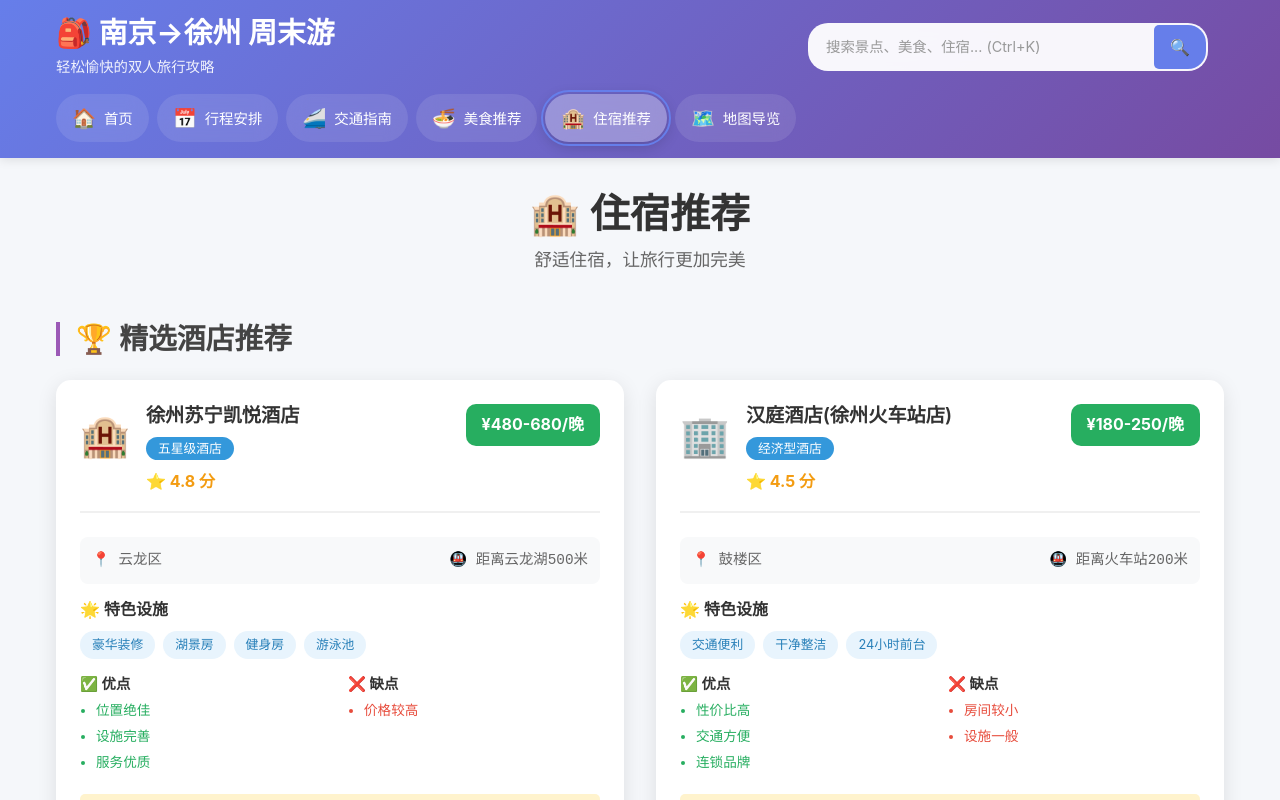
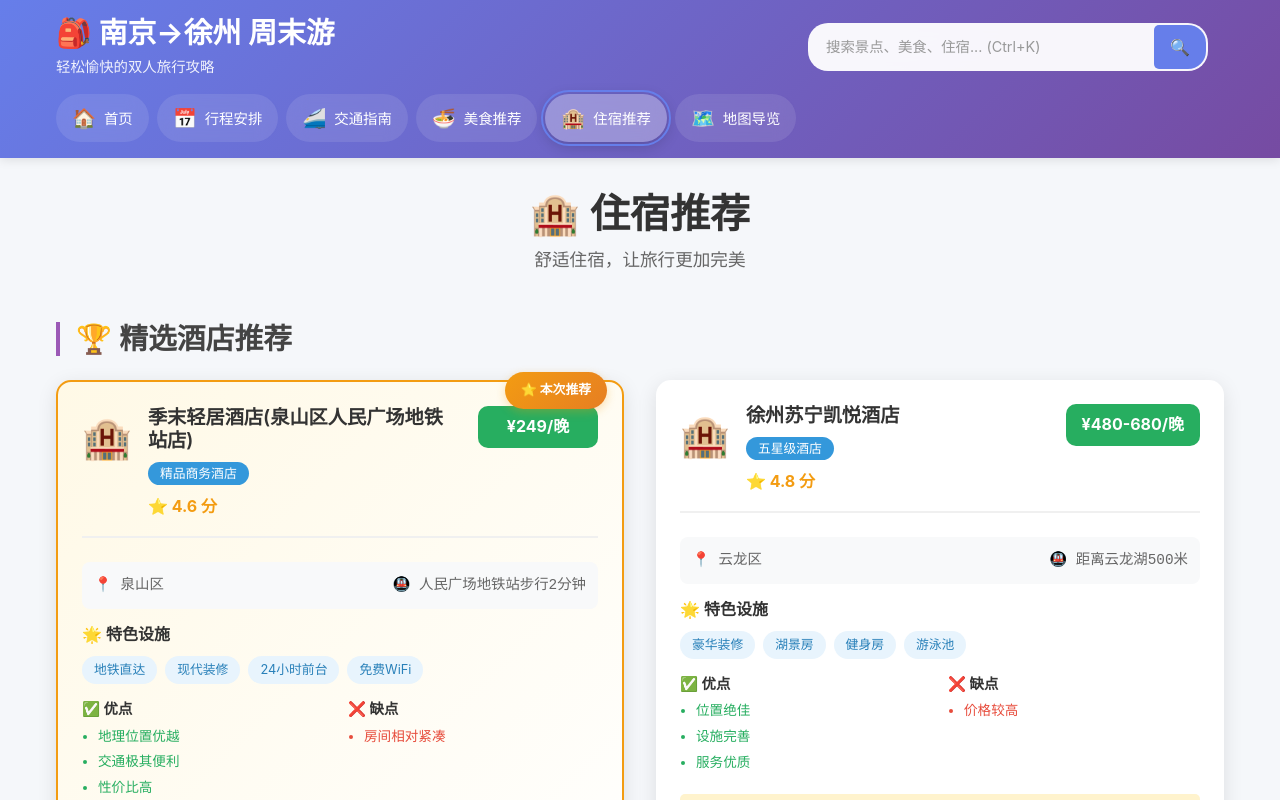
Before and after one commit to junzai-walk/travel, a React (Vite) app: page / in a window 1280 px wide. Both pictures are taken after a click on the button "🏨 住宿推荐". Shown: the top 800 px of the page. Built offline with nearby package versions, Linux system fonts and the light colour scheme.

Commit message:
feat: 信息调整

```diff
--- a/src/components/Accommodation.css
+++ b/src/components/Accommodation.css
@@ -44,11 +44,31 @@
   padding: 1.5rem;
   box-shadow: 0 5px 20px rgba(0,0,0,0.1);
   transition: transform 0.3s ease, box-shadow 0.3s ease;
+  position: relative;
 }
 
 .hotel-card:hover {
   transform: translateY(-5px);
   box-shadow: 0 10px 30px rgba(0,0,0,0.15);
+}
+
+.hotel-card.recommended {
+  border: 2px solid #f39c12;
+  background: linear-gradient(135deg, #fff9e6 0%, #ffffff 100%);
+}
+
+.recommended-badge {
+  position: absolute;
+  top: -10px;
+  right: 15px;
+  background: linear-gradient(135deg, #f39c12 0%, #e67e22 100%);
+  color: white;
+  padding: 0.5rem 1rem;
+  border-radius: 20px;
+  font-size: 0.8rem;
+  font-weight: bold;
+  box-shadow: 0 3px 10px rgba(243, 156, 18, 0.3);
+  z-index: 10;
 }
 
 .hotel-header {
--- a/src/components/Accommodation.jsx
+++ b/src/components/Accommodation.jsx
@@ -3,6 +3,21 @@ import './Accommodation.css';
 
 const Accommodation = () => {
   const hotels = [
+    {
+      name: '季末轻居酒店(泉山区人民广场地铁站店)',
+      type: '精品商务酒店',
+      rating: 4.6,
+      price: '¥249/晚',
+      location: '泉山区',
+      distance: '人民广场地铁站步行2分钟',
+      features: ['地铁直达', '现代装修', '24小时前台', '免费WiFi'],
+      pros: ['地理位置优越', '交通极其便利', '性价比高', '服务贴心'],
+      cons: ['房间相对紧凑'],
+      suitable: '注重交通便利的旅客',
+      booking: '美团、携程、飞猪',
+      image: '🏨',
+      recommended: true
+    },
     {
       name: '徐州苏宁凯悦酒店',
       type: '五星级酒店',
@@ -129,7 +144,12 @@ const Accommodation = () => {
         <h3>🏆 精选酒店推荐</h3>
         <div className="hotels-grid">
           {hotels.map((hotel, index) => (
-            <div key={index} className="hotel-card">
+            <div key={index} className={`hotel-card ${hotel.recommended ? 'recommended' : ''}`}>
+              {hotel.recommended && (
+                <div className="recommended-badge">
+                  ⭐ 本次推荐
+                </div>
+              )}
               <div className="hotel-header">
                 <div className="hotel-icon">{hotel.image}</div>
                 <div className="hotel-basic">
--- a/src/components/TravelPlan.jsx
+++ b/src/components/TravelPlan.jsx
@@ -4,9 +4,9 @@ import './TravelPlan.css';
 const TravelPlan = () => {
   // 默认预算数据
   const defaultBudgetData = [
-    { id: 'transport', category: '交通费', amount: 180, detail: '高铁往返 ¥89.5×2', editable: true },
-    { id: 'accommodation', category: '住宿费', amount: 300, detail: '一晚住宿（双人）', editable: true },
-    { id: 'food', category: '餐饮费', amount: 200, detail: '三餐+小吃（两人）', editable: true },
+    { id: 'transport', category: '交通费', amount: 495, detail: 'G2700高铁¥290+K347火车¥205', editable: true },
+    { id: 'accommodation', category: '住宿费', amount: 498, detail: '季末轻居酒店两晚 ¥249×2', editable: true },
+    { id: 'food', category: '餐饮费', amount: 300, detail: '三餐+小吃（两人）', editable: true },
     { id: 'tickets', category: '门票费', amount: 100, detail: '景点门票（两人）', editable: true },
     { id: 'localTransport', category: '市内交通', amount: 50, detail: '地铁+公交+打车', editable: true },
     { id: 'shopping', category: '购物费', amount: 100, detail: '特产+纪念品', editable: true }
@@ -115,39 +115,39 @@ const TravelPlan = () => {
   const itinerary = [
     {
       day: '周五',
-      date: '晚上',
+      date: '7月18日',
       title: '出发日 - 南京到徐州',
       activities: [
         {
-          time: '18:00',
+          time: '19:30',
           activity: '南京南站集合',
-          description: '提前30分钟到达，取票安检',
-          tips: '建议提前网上购票，避免排队',
+          description: '提前1小时到达，取票安检',
+          tips: 'G2700次高铁，建议提前网上购票',
           icon: '🚄'
         },
         {
-          time: '18:30',
-          activity: '乘坐高铁G1234',
-          description: '南京南 → 徐州东，约1小时20分钟',
+          time: '20:31',
+          activity: '乘坐高铁G2700',
+          description: '南京南 → 徐州东，约1小时34分钟',
           tips: '可以在车上休息，准备第二天的行程',
           icon: '🚄'
         },
         {
-          time: '19:50',
+          time: '22:05',
           activity: '到达徐州东站',
           description: '出站后乘坐地铁或打车前往酒店',
           tips: '地铁1号线可直达市区，约30分钟',
           icon: '🏨'
         },
         {
-          time: '20:30',
-          activity: '酒店入住',
+          time: '22:40',
+          activity: '季末轻居酒店入住',
           description: '办理入住手续，稍作休息',
-          tips: '可以先熟悉酒店周边环境',
+          tips: '酒店位于人民广场地铁站附近，交通便利',
           icon: '🛏️'
         },
         {
-          time: '21:00',
+          time: '23:00',
           activity: '附近觅食',
           description: '寻找附近的夜宵或小吃',
           tips: '可以尝试徐州烙馍或羊肉汤',
@@ -213,7 +213,7 @@ const TravelPlan = () => {
     },
     {
       day: '周日',
-      date: '上午',
+      date: '7月20日',
       title: '返程日 - 轻松游览',
       activities: [
         {
@@ -245,22 +245,22 @@ const TravelPlan = () => {
           icon: '🍜'
         },
         {
-          time: '13:30',
-          activity: '前往车站',
-          description: '取行李，前往徐州东站',
-          tips: '预留充足时间，避免匆忙',
+          time: '14:30',
+          activity: '前往徐州站',
+          description: '取行李，前往徐州站（注意是徐州站不是徐州东站）',
+          tips: '预留充足时间，K347次火车从徐州站发车',
           icon: '🚇'
         },
         {
-          time: '15:00',
-          activity: '返程高铁',
-          description: '乘坐高铁返回南京',
+          time: '15:38',
+          activity: '返程火车K347',
+          description: '徐州站 → 南京站，约4小时13分钟',
           tips: '可以在车上整理照片，回味旅程',
           icon: '🚄'
         },
         {
-          time: '16:30',
-          activity: '到达南京',
+          time: '19:51',
+          activity: '到达南京站',
           description: '愉快的徐州之旅结束',
           tips: '记得分享旅行的美好回忆',
           icon: '🏠'
```
